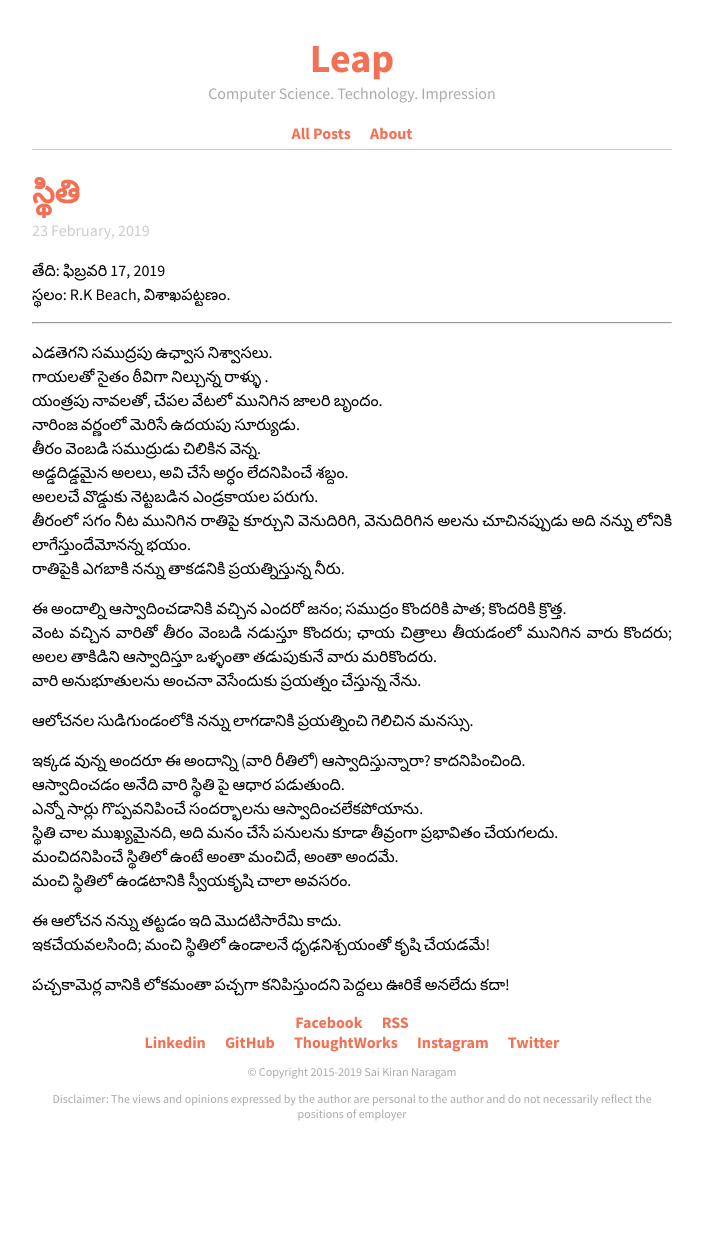
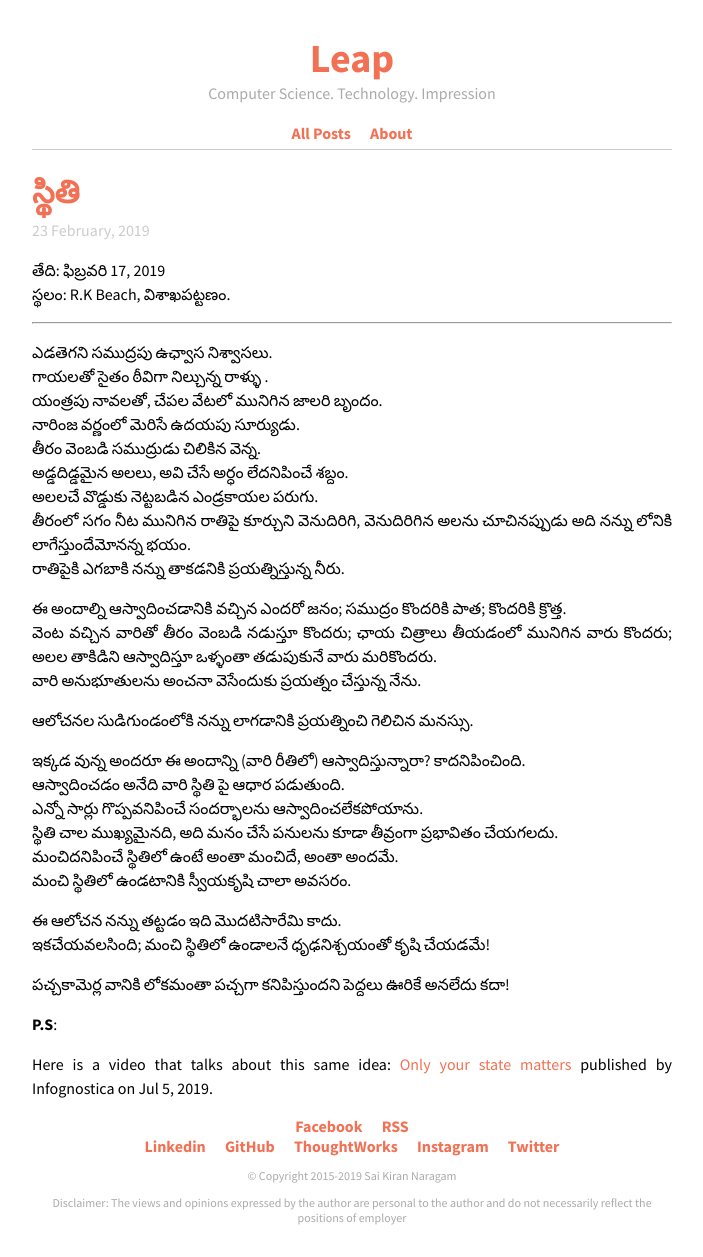
Before and after one commit to nsaikiran/impression, a Jekyll site: the page built from _posts/2019-02-23-స్థితి.md, in a window 1280 px wide. Shown: the whole page, without its empty margins (288-991 px from the left). Built offline with Jekyll 4.4.1, drawn with Linux system fonts in a browser that asks for light colours; comment, search, counter and statistics services are not loaded; before the commit the page ends 1153 px from its top, so only the background shows below that.

Commit message:
Add a link to similiar idea: what a coincidence

```diff
--- a/_posts/2019-02-23-స్థితి.md
+++ b/_posts/2019-02-23-స్థితి.md
@@ -48,6 +48,11 @@ author: "Sai Kiran"
 
 
 
+**P.S**:
+
+Here is a video that talks about this same idea:
+[Only your state matters](https://www.youtube.com/watch?v=wUf0a-XrUyU) published by Infognostica
+on Jul 5, 2019.
 
 <!--http://lekhini.org/-->
 <!--teadi: phibravari 17, 2019-->
```
